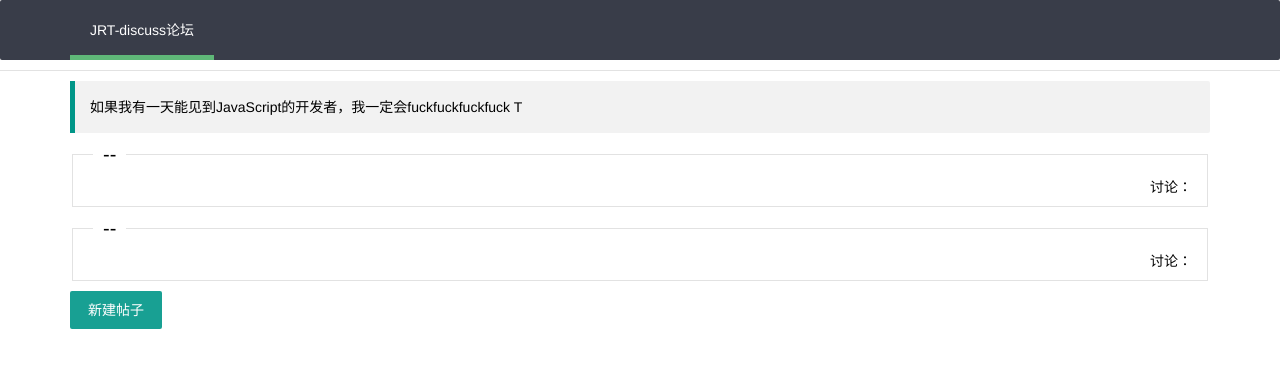
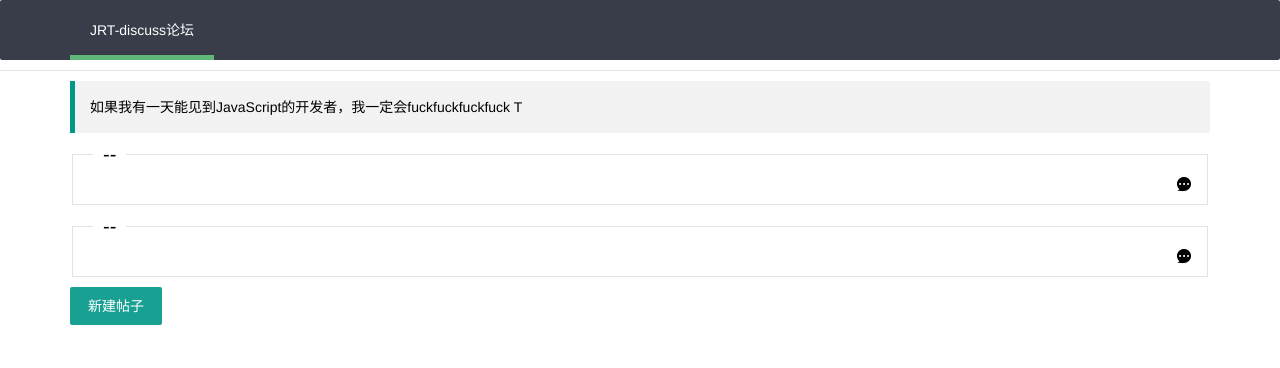
Before and after one commit to JRT-FOREVER/JRT-discuss, a plain HTML site: page index.html in a window 1280 px wide. Drawn offline with Linux system fonts and the light colour scheme; no server answers.

Commit message:
layui-icon

```diff
--- a/index.html
+++ b/index.html
@@ -29,7 +29,7 @@
         <legend><a v-bind:href="[ item.html_url ]" >{{ item.title }}</a>--{{ item.updated_at }}</legend>
         <div class="layui-field-box">
           {{ item.body }}
-          <div align="right" >讨论：{{ item.comments }}</div>
+          <div align="right" ><i class="layui-icon">&#xe611;</i>{{ item.comments }}</div>
         </div>
       </fieldset>
       <!--{{ index }}
```
